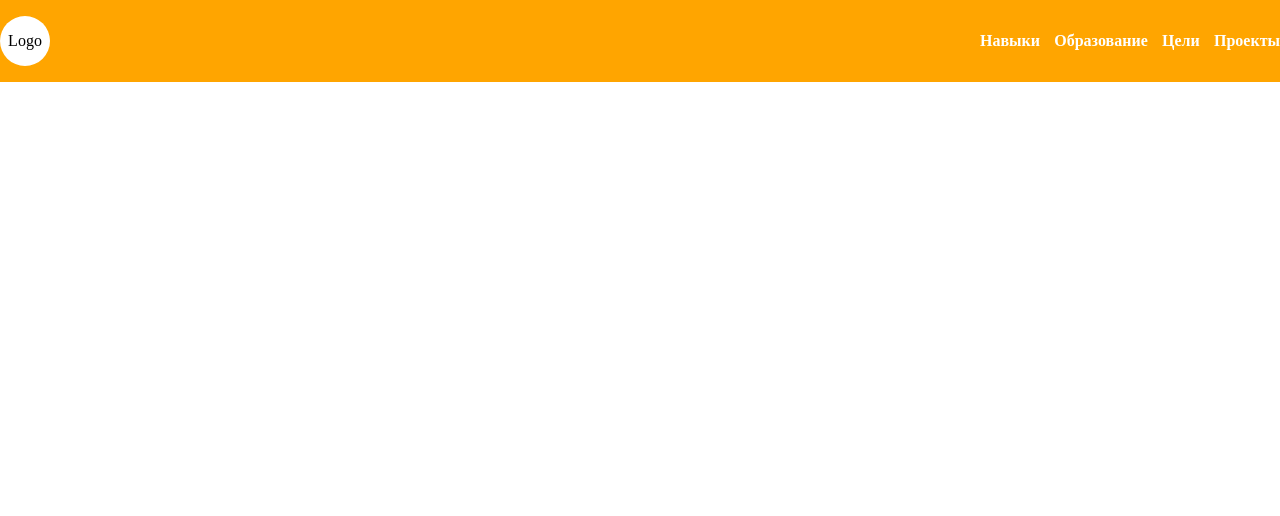
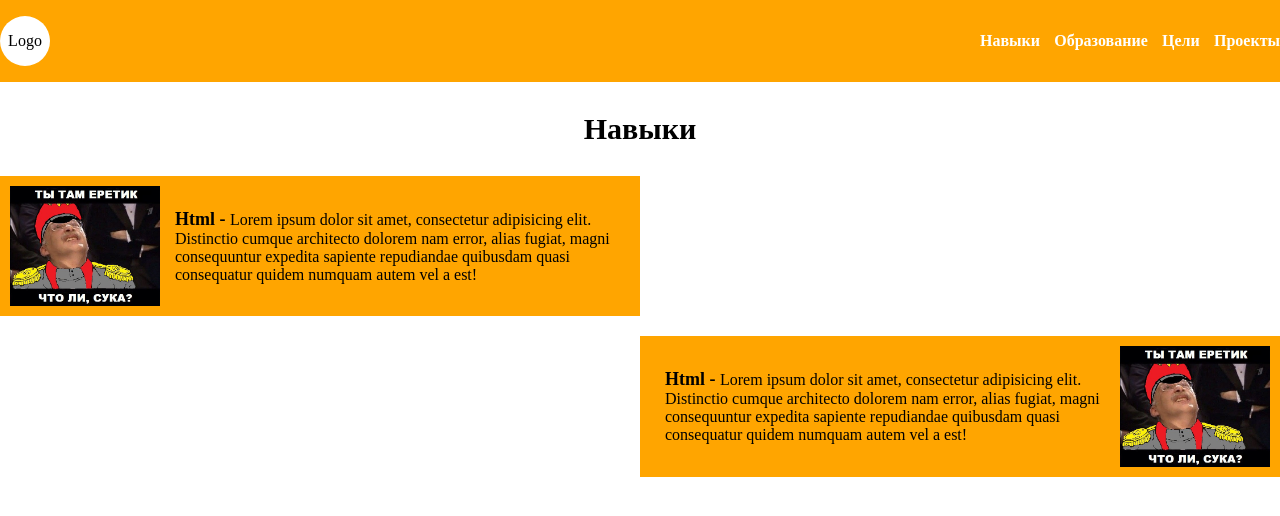
Before and after one commit to SergeyZhilin93/resume, a plain HTML site: page index.html in a window 1280 px wide. Drawn offline with Linux system fonts and the light colour scheme.

Commit message:
add skills section

```diff
--- a/css/style.css
+++ b/css/style.css
@@ -36,3 +36,43 @@ body {
 .header-navigation__link:hover {
   color: black;
 }
+.skills {
+  display: flex;
+  justify-content: center;
+}
+.skills-title {
+  text-align: center;
+}
+.skills-title__text {
+  font-size: 30px;
+  font-weight: 600;
+}
+.skills-block {
+  width: 50%;
+}
+.skills-block__image {
+  width: 150px;
+  height: auto;
+}
+.skills-block {
+  display: flex;
+  justify-content: space-between;
+  align-items: center;
+  background-color: orange;
+  padding: 10px;
+  box-sizing: border-box;
+}
+.skills-text {
+  margin-left: 15px;
+}
+.skills-text__title {
+  font-weight: bold;
+  font-size: 18px;
+}
+.skills-row {
+  display: flex;
+  margin-bottom: 20px;
+}
+.skills-row--reversed {
+  flex-direction: row-reverse;
+}
--- a/index.html
+++ b/index.html
@@ -21,5 +21,34 @@
       </div>
     </div>
   </div>
+  <div class="skills">
+    <div class="container">
+      <div class="skills-title">
+        <p class="skills-title__text">Навыки</p>
+      </div>
+      <div class="skills-row">
+        <div class="skills-block">
+          <img class="skills-block__image" src="img/skill.jpg" alt="dff">
+          <div class="skills-text">
+            <span class="skills-text__title">Html - </span>
+            <span class="skills-text__description">
+              Lorem ipsum dolor sit amet, consectetur adipisicing elit. Distinctio cumque architecto dolorem nam error, alias fugiat, magni consequuntur expedita sapiente repudiandae quibusdam quasi consequatur quidem numquam autem vel a est!
+            </span>
+          </div>
+        </div>
+      </div>
+      <div class="skills-row skills-row--reversed">
+        <div class="skills-block skills-row--reversed">
+          <img class="skills-block__image" src="img/skill.jpg" alt="dff">
+          <div class="skills-text">
+            <span class="skills-text__title">Html - </span>
+            <span class="skills-text__description">
+              Lorem ipsum dolor sit amet, consectetur adipisicing elit. Distinctio cumque architecto dolorem nam error, alias fugiat, magni consequuntur expedita sapiente repudiandae quibusdam quasi consequatur quidem numquam autem vel a est!
+            </span>
+          </div>
+        </div>
+      </div>
+    </div>
+  </div>
 </body>
 </html>
```
Also changed, not shown: img/skill.jpg (added).
